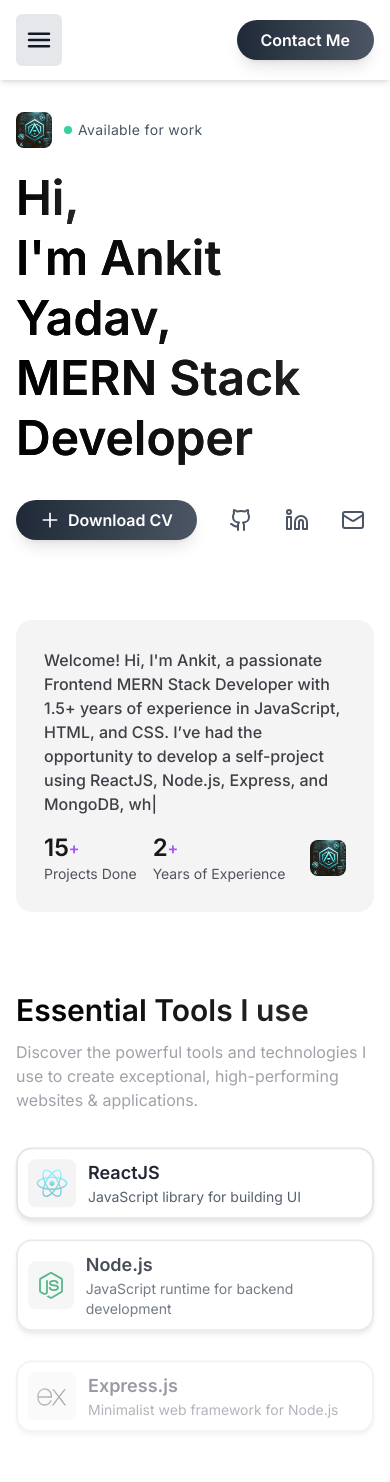
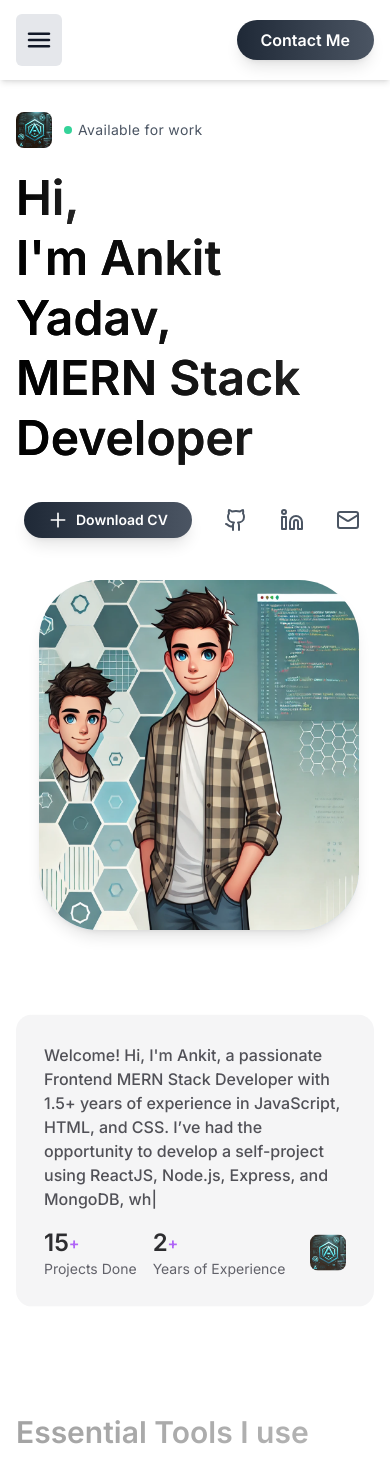
Before and after one commit to ankityadav456/My_Portfolio, a React (Vite) app: page / in a window 390 px wide. Shown: the top 1482 px of the page. Built offline with nearby package versions, Linux system fonts and the light colour scheme.

Commit message:
updated version

```diff
--- a/src/components/Hero.jsx
+++ b/src/components/Hero.jsx
@@ -2,7 +2,7 @@ import { motion } from "framer-motion";
 import { useState, useEffect } from "react";
 import heroImg from '../assets/images/heroimg.webp'; // Relative import from assets
 import logo from '../assets/images/logo.jpg'; // Relative import from assets
-
+import pdf from '../assets/images/Ankit_Yadav_newResumes.pdf'
 // Typing effect component
 const TypewriterText = ({ text, delay, onComplete, showCursor }) => {
     const [displayedText, setDisplayedText] = useState("");
@@ -82,15 +82,16 @@ const Hero = () => {
                     {/* Buttons & Social Links */}
                     <div className="flex items-center gap-3">
                         <a
-                            href="/path/to/your/cv.pdf"
+                            href={pdf}
                             download="Ankit_CV"
-                            className="contact-btn bg-blue-600 dark:bg-blue-500 hover:bg-blue-700 dark:hover:bg-blue-400 text-white px-4 py-2 rounded-lg flex items-center transition-all"
+                            className="ms-2 contact-btn bg-blue-600 dark:bg-blue-500 hover:bg-blue-700 dark:hover:bg-blue-400 text-white px-4 py-2 rounded-lg flex items-center transition-all text-sm sm:text-base whitespace-nowrap"
                         >
                             <svg xmlns="http://www.w3.org/2000/svg" className="w-5 h-5 mr-2" fill="none" stroke="currentColor" viewBox="0 0 24 24" strokeWidth="2">
                                 <path strokeLinecap="round" strokeLinejoin="round" d="M12 4v16m8-8H4"></path>
                             </svg>
-                            Download CV
+                            <span className="truncate">Download CV</span>
                         </a>
+
 
                         <div className="flex gap-4 ms-3">
                             {[
@@ -136,17 +137,17 @@ const Hero = () => {
                 </div>
 
                 {/* Image Section with Hover Effect */}
-                <div className="hidden lg:block">
-                    <figure className="w-full max-w-[480px] ml-auto bg-gradient-to-t from-blue-400/40 via-25% via-blue-300/40 to-70% to-transparent rounded-[60px] overflow-hidden shadow-lg dark:shadow-blue-500/30 transition-all hover:scale-105 hover:shadow-xl">
+                <div className="flex justify-center lg:justify-end mt-10 lg:mt-0 ms-2">
+                    <figure className="w-[320px] h-[350px] sm:w-[360px] sm:h-[400px] md:h-[400px] md:w-[420px] lg:w-[480px] lg:h-[480px] bg-gradient-to-t from-blue-400/40 via-25% via-blue-300/40 to-70% to-transparent rounded-[60px] overflow-hidden shadow-lg dark:shadow-blue-500/30 transition-all hover:scale-105 hover:shadow-xl">
                         <img
                             src={heroImg}
-                            width={656}
-                            height={800}
                             alt="Ankit Yadav"
-                            className="w-full transition-transform duration-300 hover:scale-110"
+                            className="w-full h-full transition-transform duration-300 hover:scale-110"
                         />
                     </figure>
                 </div>
+
+
             </div>
         </section>
     );
```
Also changed, not shown: 1 other file (tests, documents, lock files or other folders).
